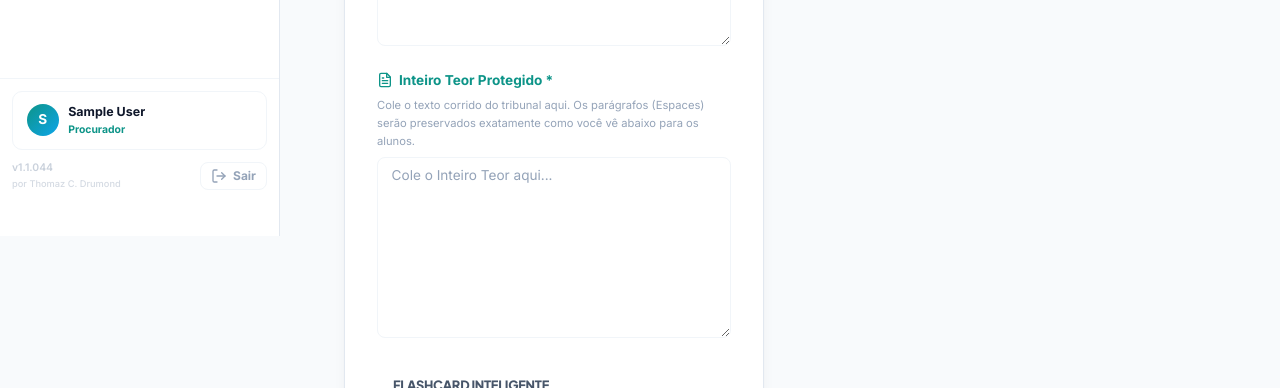
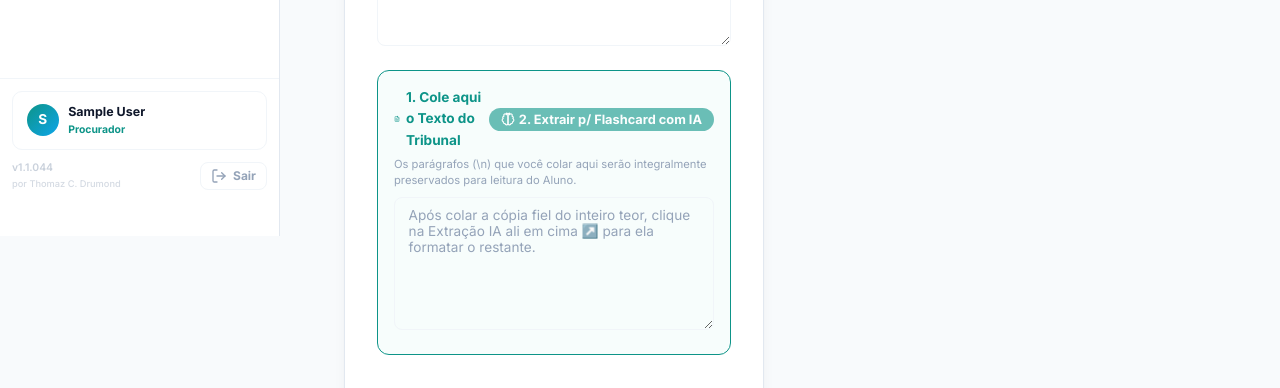
Before and after one commit to thomazcd/jurisconcursos, a Next.js app: page /admin/import in a window 1280 px wide. Shown: the part 564-952 px from the top of the page. Built offline with nearby package versions, Linux system fonts and the light colour scheme; no server answers; sample sign-in values are in the browser's storage.

Commit message:
v2.0 (Phase 5): Integrate Google Gemini AI for smart extraction on Admin Import.

```diff
--- a/package.json
+++ b/package.json
@@ -20,6 +20,7 @@
     },
     "dependencies": {
         "@auth/prisma-adapter": "^2.7.2",
+        "@google/genai": "^1.43.0",
         "@prisma/client": "^5.22.0",
         "bcryptjs": "^2.4.3",
         "next": "14.2.5",
--- a/src/app/admin/import/AdminImportClient.tsx
+++ b/src/app/admin/import/AdminImportClient.tsx
@@ -6,6 +6,7 @@ import { useRouter } from 'next/navigation';
 export default function AdminImportClient() {
     const router = useRouter();
     const [loading, setLoading] = useState(false);
+    const [aiLoading, setAiLoading] = useState(false);
 
     // Estrutura do Informativo Pai
     const [infCourt, setInfCourt] = useState('STJ');
@@ -101,6 +102,39 @@ export default function AdminImportClient() {
         }
     }
 
+    async function handleGeminiFill() {
+        if (!fullText) return alert("Cole o 'Inteiro Teor' ou pedaço do Acórdão na caixa primeiro para a IA ler.");
+        setAiLoading(true);
+        try {
+            const res = await fetch('/api/admin/gemini', {
+                method: 'POST',
+                headers: { 'Content-Type': 'application/json' },
+                body: JSON.stringify({ text: fullText }),
+            });
+            const data = await res.json();
+
+            if (!res.ok) throw new Error(data.error || 'Erro Gemini');
+
+            const sug = data.suggestion;
+            if (sug.title) setTitle(sug.title);
+            if (sug.summary) setSummary(sug.summary);
+            if (sug.flashcardQuestion) setFlashcardQuestion(sug.flashcardQuestion);
+            if (sug.flashcardAnswer !== undefined) setFlashcardAnswer(sug.flashcardAnswer);
+            if (sug.processClass) setProcessClass(sug.processClass);
+            if (sug.organ) setOrgan(sug.organ);
+            if (sug.rapporteur) setRapporteur(sug.rapporteur);
+            if (sug.judgmentDate && sug.judgmentDate !== 'null') setJudgmentDate(sug.judgmentDate);
+            if (sug.theme && sug.theme !== 'null') setTheme(sug.theme);
+
+            alert('✨ IA preencheu os campos com sucesso! Revise antes de adicionar.');
+        } catch (error: any) {
+            console.error(error);
+            alert(`Falha ao contactar Gemini: ${error.message}`);
+        } finally {
+            setAiLoading(false);
+        }
+    }
+
     return (
         <div style={{ paddingBottom: '3rem' }}>
             <div className="page-header" style={{ marginBottom: '1.5rem' }}>
@@ -163,12 +197,19 @@ export default function AdminImportClient() {
                         </div>
 
                         {/* O Coração da Proteção do Inteiro Teor */}
-                        <div>
-                            <label className="form-label" style={{ color: 'var(--accent)', fontWeight: 800, display: 'flex', alignItems: 'center', gap: '6px' }}>
-                                <SvgIcons.FileText size={16} /> Inteiro Teor Protegido *
-                            </label>
-                            <p style={{ fontSize: '0.7rem', color: 'var(--text-3)', marginBottom: '6px' }}>Cole o texto corrido do tribunal aqui. Os parágrafos (Espaces) serão preservados exatamente como você vê abaixo para os alunos.</p>
-                            <textarea className="form-input" required rows={10} style={{ fontFamily: 'var(--font-mono), monospace', fontSize: '0.85rem' }} value={fullText} onChange={e => setFullText(e.target.value)} placeholder="Cole o Inteiro Teor aqui..." />
+                        <div style={{ padding: '4px', border: '1px solid var(--accent)', borderRadius: '12px', background: 'rgba(20, 184, 166, 0.03)' }}>
+                            <div style={{ padding: '12px' }}>
+                                <label className="form-label" style={{ color: 'var(--accent)', fontWeight: 800, display: 'flex', alignItems: 'center', justifyContent: 'space-between', gap: '6px' }}>
+                                    <span style={{ display: 'flex', alignItems: 'center', gap: '6px' }}><SvgIcons.FileText size={16} /> 1. Cole aqui o Texto do Tribunal</span>
+
+                                    <button type="button" onClick={handleGeminiFill} disabled={aiLoading || !fullText} className="btn" style={{ background: 'var(--accent)', color: '#fff', fontSize: '0.8rem', fontWeight: 800, padding: '4px 12px', border: 'none', display: 'flex', alignItems: 'center', gap: '4px', opacity: (aiLoading || !fullText) ? 0.6 : 1, cursor: (aiLoading || !fullText) ? 'not-allowed' : 'pointer' }}>
+                                        {aiLoading ? <span className="spinner" style={{ width: 14, height: 14, borderColor: '#fff', borderTopColor: 'transparent' }} /> : <SvgIcons.Brain size={14} />}
+                                        {aiLoading ? 'Pensando...' : '2. Extrair p/ Flashcard com IA'}
+                                    </button>
+                                </label>
+                                <p style={{ fontSize: '0.7rem', color: 'var(--text-3)', marginBottom: '8px', lineHeight: '1.4' }}>Os parágrafos (\n) que você colar aqui serão integralmente preservados para leitura do Aluno.</p>
+                                <textarea className="form-input" required rows={7} style={{ fontFamily: 'var(--font-mono), monospace', fontSize: '0.85rem' }} value={fullText} onChange={e => setFullText(e.target.value)} placeholder="Após colar a cópia fiel do inteiro teor, clique na Extração IA ali em cima ↗️ para ela formatar o restante." />
+                            </div>
                         </div>
 
                         <div style={{ padding: '1rem', background: 'var(--surface2)', borderRadius: 12 }}>
--- /dev/null
+++ b/src/app/api/admin/gemini/route.ts
@@ -0,0 +1,75 @@
+import { NextResponse, NextRequest } from 'next/server';
+import { getServerSession } from 'next-auth';
+import { authOptions } from '@/lib/auth';
+import { GoogleGenAI } from '@google/genai';
+
+const apiKey = process.env.GEMINI_API_KEY;
+
+// Initialize the Gemini SDK if the key is present
+const ai = apiKey ? new GoogleGenAI({ apiKey }) : null;
+
+export async function POST(req: NextRequest) {
+    const session = await getServerSession(authOptions);
+    if (!session?.user) {
+        return NextResponse.json({ error: 'Não autorizado' }, { status: 401 });
+    }
+
+    const val = session.user as any;
+    if (val.role !== 'GESTOR' && val.role !== 'ADMIN') {
+        return NextResponse.json({ error: 'Proibido' }, { status: 403 });
+    }
+
+    if (!ai) {
+        return NextResponse.json({ error: 'GEMINI_API_KEY não configurada no servidor (.env).' }, { status: 500 });
+    }
+
+    try {
+        const body = await req.json();
+        const { text } = body;
+
+        if (!text || typeof text !== 'string') {
+            return NextResponse.json({ error: 'Texto não fornecido.' }, { status: 400 });
+        }
+
+        const prompt = `
+Irei colar abaixo o "Inteiro Teor" / "Destaque" / "Acrádão" cru copiado direto do site do STJ/STF.
+Sua missão é extrair e estruturar os dados desse julgado para o meu sistema de Flashcards de concurso público.
+
+Por favor, analise o texto e me responda estritamente no seguinte formato JSON (não use markdown, tags ou expliações, apenas o JSON purinho):
+
+{
+  "title": "Crie um título curto e chamativo para o assunto principal (Tese principal). Ex: Tráfico e Violação Domiciliar",
+  "summary": "Crie um resumo (Destaque Institucional) com no máximo 4 linhas, direto e reto que ajude um concorseiro a saber a tese do tribunal.",
+  "flashcardQuestion": "Crie uma assertiva estilo CESPE (V ou F) com base nessa tese. Que seja um pouco pegadinha mas correta em relação ao texto (ou deliberadamente incorreta se for mais didático).",
+  "flashcardAnswer": true ou false (dependendo de como você formulou a questão),
+  "processClass": "Identifique a classe e processo. Ex: HC 123.456, AgRg no REsp 999.888",
+  "organ": "Identifique o órgão julgador (Ex: Terceira Seção, Segunda Turma, Tribunal Pleno)",
+  "rapporteur": "Identifique o relator (Ex: Min. Rogério Schietti Cruz)",
+  "judgmentDate": "Extraia a data de julgamento se houver no formato YYYY-MM-DD",
+  "theme": "Identifique se foi julgado em 'Tema X', 'Recurso Repetitivo', 'Repercussão Geral'. Se não achar, deixe null."
+}
+
+Texto colado:
+"""
+${text}
+"""
+`;
+
+        const response = await ai.models.generateContent({
+            model: 'gemini-2.5-flash',
+            contents: prompt,
+            config: {
+                temperature: 0.2, // Low temperature for factual extraction
+                responseMimeType: 'application/json'
+            }
+        });
+
+        const rawText = response.text || '';
+        const jsonData = JSON.parse(rawText);
+
+        return NextResponse.json({ suggestion: jsonData });
+    } catch (error: any) {
+        console.error('Erro no processamento do Gemini:', error);
+        return NextResponse.json({ error: error.message || 'Erro ao processar texto com a IA.' }, { status: 500 });
+    }
+}
```
Also changed, not shown: 1 other file (tests, documents, lock files or other folders).
